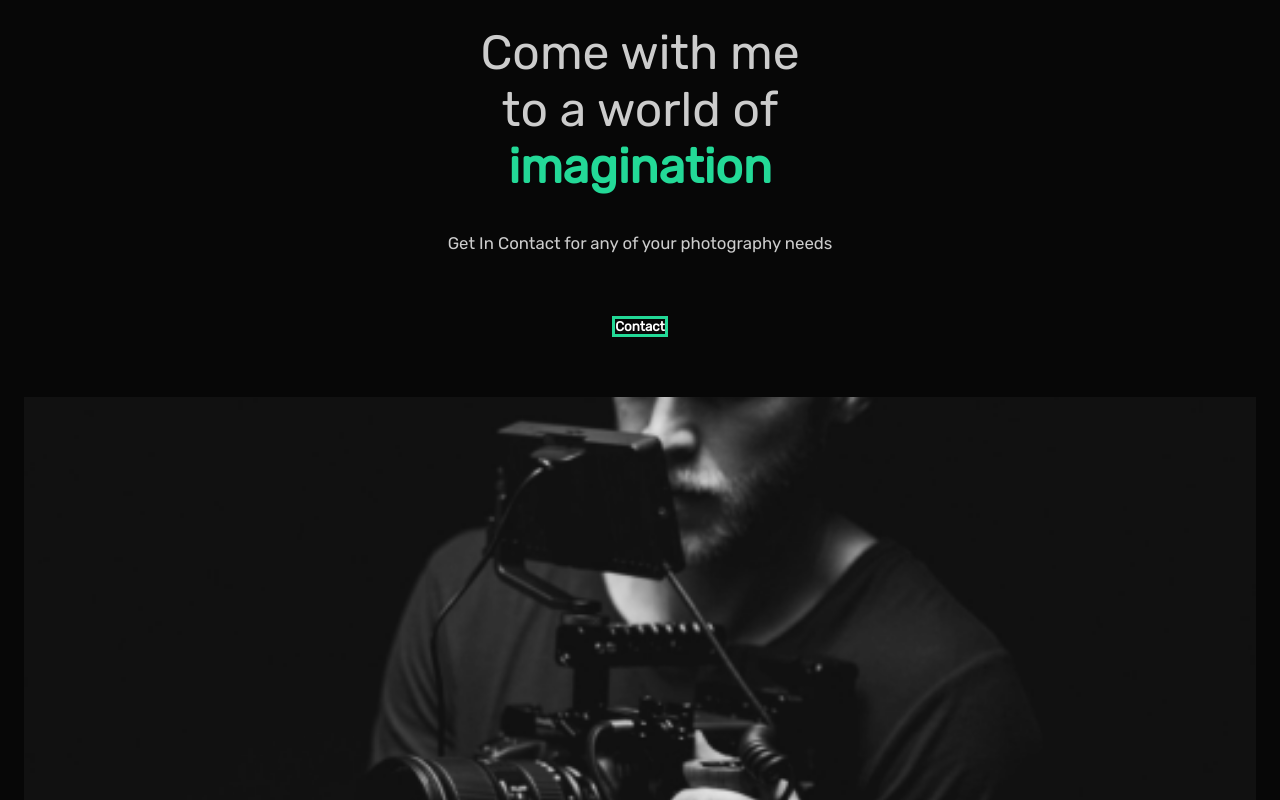
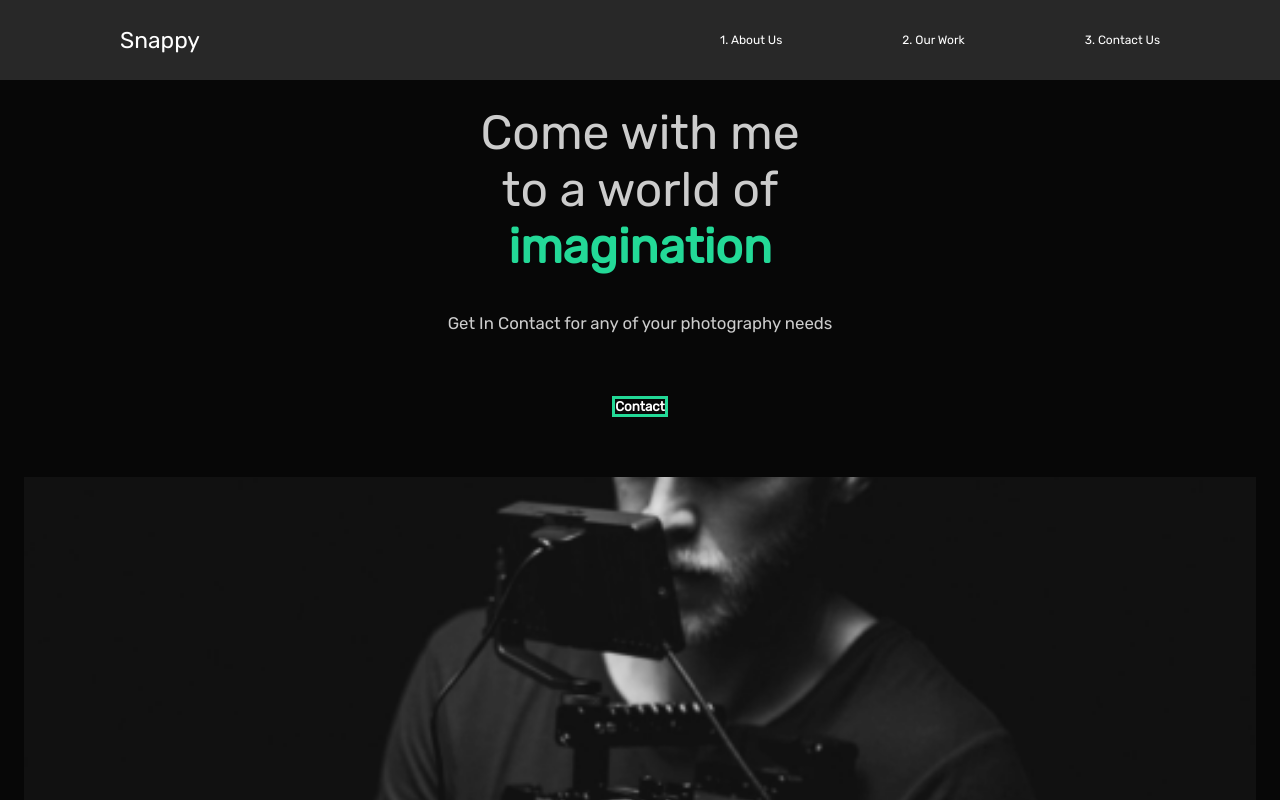
Before and after one commit to timmlaxton/chetbaker, a React (Create React App) app: page / in a window 1280 px wide. Shown: the top 800 px of the page. Built offline with nearby package versions, Linux system fonts and the light colour scheme.

Commit message:
styled nav

```diff
--- a/public/index.html
+++ b/public/index.html
@@ -14,6 +14,11 @@
       href="https://fonts.googleapis.com/css2?family=Rubik&display=swap"
       rel="stylesheet"
     />
+
+    <link
+      href="https://fonts.googleapis.com/css2?family=Rubik:ital,wght@0,400;1,500&display=swap"
+      rel="stylesheet"
+    />
     <link rel="apple-touch-icon" href="%PUBLIC_URL%/logo192.png" />
 
     <link rel="manifest" href="%PUBLIC_URL%/manifest.json" />
--- a/src/App.js
+++ b/src/App.js
@@ -1,10 +1,12 @@
 import React from "react";
 import AboutUs from "./pages/AboutUs";
 import GlobalStyle from "./components/GlobalStyle";
+import Nav from "./components/Nav";
 
 function App() {
   return (
     <div className="App">
+      <Nav />
       <AboutUs />
       <GlobalStyle />
     </div>
--- a/src/components/GlobalStyle.js
+++ b/src/components/GlobalStyle.js
@@ -6,6 +6,10 @@
   margin: 0;
   padding: 0;
   box-sizing: border-box;
+}
+
+#logo{
+  font-family:"Rubik"
 }
 
 body {
--- /dev/null
+++ b/src/components/Nav.js
@@ -0,0 +1,54 @@
+import React from "react";
+import styled from "styled-components";
+
+const Nav = () => {
+  return (
+    <StyledNav>
+      <h1>
+        <a id="logo" href="/">
+          Snappy
+        </a>
+      </h1>
+      <ul>
+        <li>
+          <a href="/">1. About Us</a>
+        </li>
+        <li>
+          <a href="/">2. Our Work</a>
+        </li>
+        <li>
+          <a href="/">3. Contact Us</a>
+        </li>
+      </ul>
+    </StyledNav>
+  );
+};
+
+const StyledNav = styled.nav`
+  min-height: 10vh;
+  display: flex;
+  margin: auto;
+  justify-content: space-between;
+  align-items: center;
+  padding: 1rem 10rem;
+  background: #282828;
+  a {
+    color: #fff;
+    text-decoration: none;
+  }
+  ul {
+    display: flex;
+    list-style: none;
+  }
+  #logo {
+    font-size: 1.9rem;
+    font-family: "Rubik", cursor;
+    font-weight: lighter;
+  }
+  li {
+    padding-left: 10rem;
+    position: relative;
+  }
+`;
+
+export default Nav;
```
